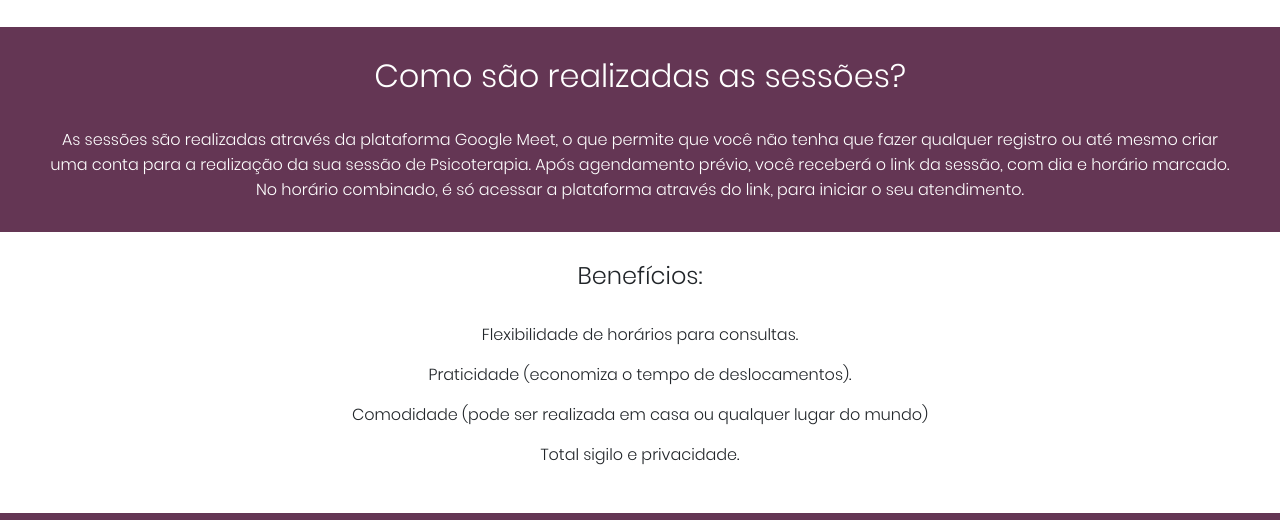
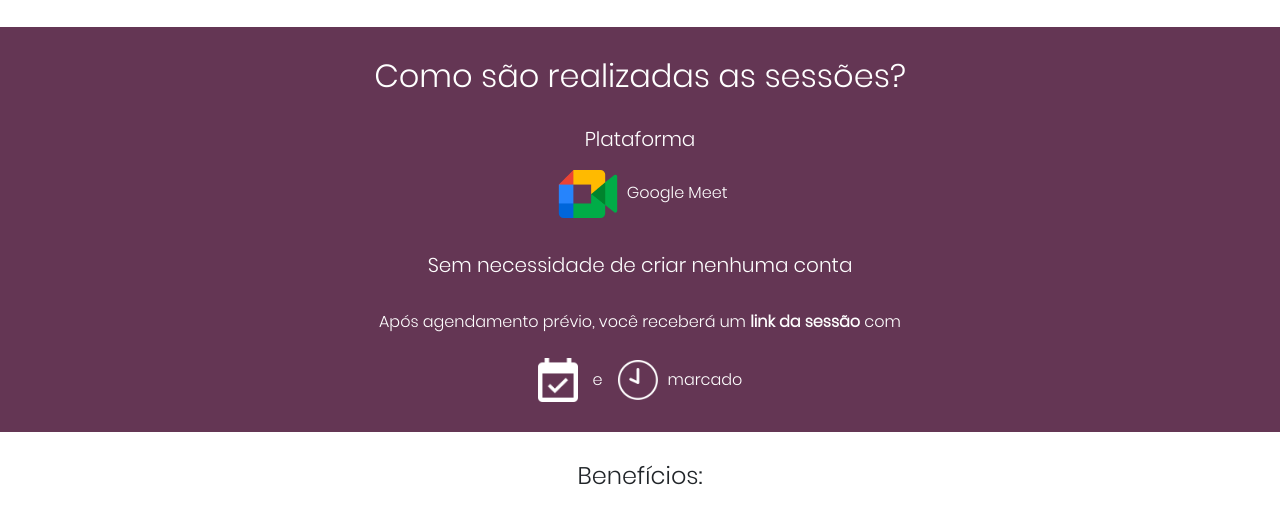
Before and after one commit to pedrorreiro/daniela, a plain HTML site: page online.html in a window 1280 px wide. Shown: the part 1786-2306 px from the top of the page. Drawn offline with nearby package versions, Linux system fonts and the light colour scheme.

Commit message:
como sera o atendimento

```diff
--- a/online.css
+++ b/online.css
@@ -1,4 +1,4 @@
-h2, p, h4{
+h2, p, h4, h5, h6{
     font-family: 'PoppinsLight';
 }
 
--- a/online.html
+++ b/online.html
@@ -172,13 +172,33 @@
             <section style="background-color: #643654; color: white;">
                 <h2>Como são realizadas as sessões?</h2><br>
 
-                <span>
-                    As sessões são realizadas através da plataforma Google Meet, o que permite que
-                    você não tenha que fazer qualquer registro ou até mesmo criar uma conta para a
-                    realização da sua sessão de Psicoterapia. Após agendamento prévio, você receberá o
-                    link da sessão, com dia e horário marcado. No horário combinado, é só acessar a
-                    plataforma através do link, para iniciar o seu atendimento.
-                </span>
+                <h5>Plataforma</h5>
+                <img src="./img/meet.png" style="width: 70px;"><span>  Google Meet</span><br><br>
+
+                <h5>Sem necessidade de criar nenhuma conta</h5><br>
+
+                <span>Após agendamento prévio, você receberá um <strong>link da sessão</strong> com</span><br><br>
+
+                <div
+                    style=
+                    "display: flex; justify-content: center;
+                    align-items: center;">
+
+                    <div>
+                        <img src="./img/calendario.png" style="width: 40px; margin-right: 15px;">
+                    </div>
+
+                    <span>e</span>
+
+                    <div>
+                        <img src="./img/relogio.png" style="width: 40px; margin-left: 15px; margin-right: 10px;">
+                    </div>
+
+                    <span>marcado</span>
+                </div>
+
+
+
             </section>
 
             <section>
```
Also changed, not shown: index.html (+10 -1 lines), img/meet.png (added).
